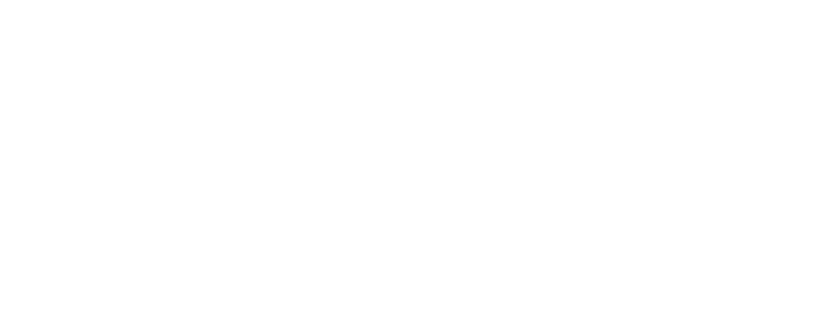
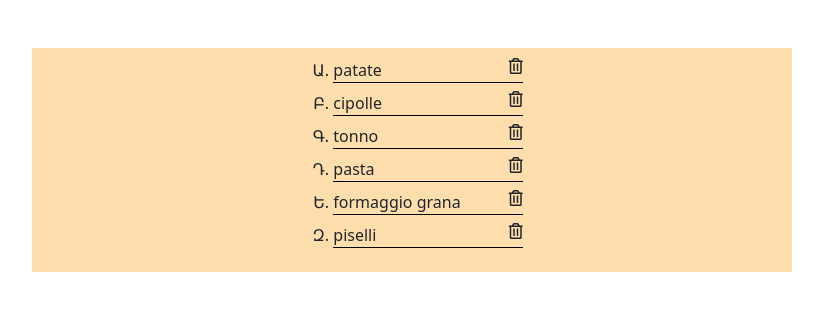
Before and after one commit to FrancescoSica16/vue-todolist, a plain HTML site: page index.html in a window 1280 px wide. Shown: the whole page, without its empty margins (38-861 px from the left). Drawn offline with nearby package versions, Linux system fonts and the light colour scheme.

Commit message:
prima milestone

```diff
--- a/index.html
+++ b/index.html
@@ -18,8 +18,24 @@
     <title>Javascript VUE To Do List</title>
 </head>
 <body>
-<div class="app">
+<div id="app">
+    <div class="container">
+        <div class="row">
+           <div class="list-wrapper d-flex mt-5 col-8 justify-content-center ">
 
+                <ul>
+                    <li class="mb-2" v-for="(element, index) in toDoList">{{element}}
+
+                        <i class="far fa-trash-alt float-end ms-5 align-text-bottom"></i>
+
+                    </li>
+                </ul>
+
+            </div>
+
+        </div>
+
+    </div>
 
 </div>
 
--- a/style.css
+++ b/style.css
@@ -0,0 +1,20 @@
+/* *{
+    box-sizing: border-box;
+    margin: 0;
+    padding: 0;
+} */
+
+ul{
+    list-style-type:armenian;
+    margin-top: 10px;
+}
+
+ul li{
+    align-content: center;
+    border-bottom : 1px solid black;
+
+}
+
+.list-wrapper{
+    background-color: navajowhite;
+}
```
